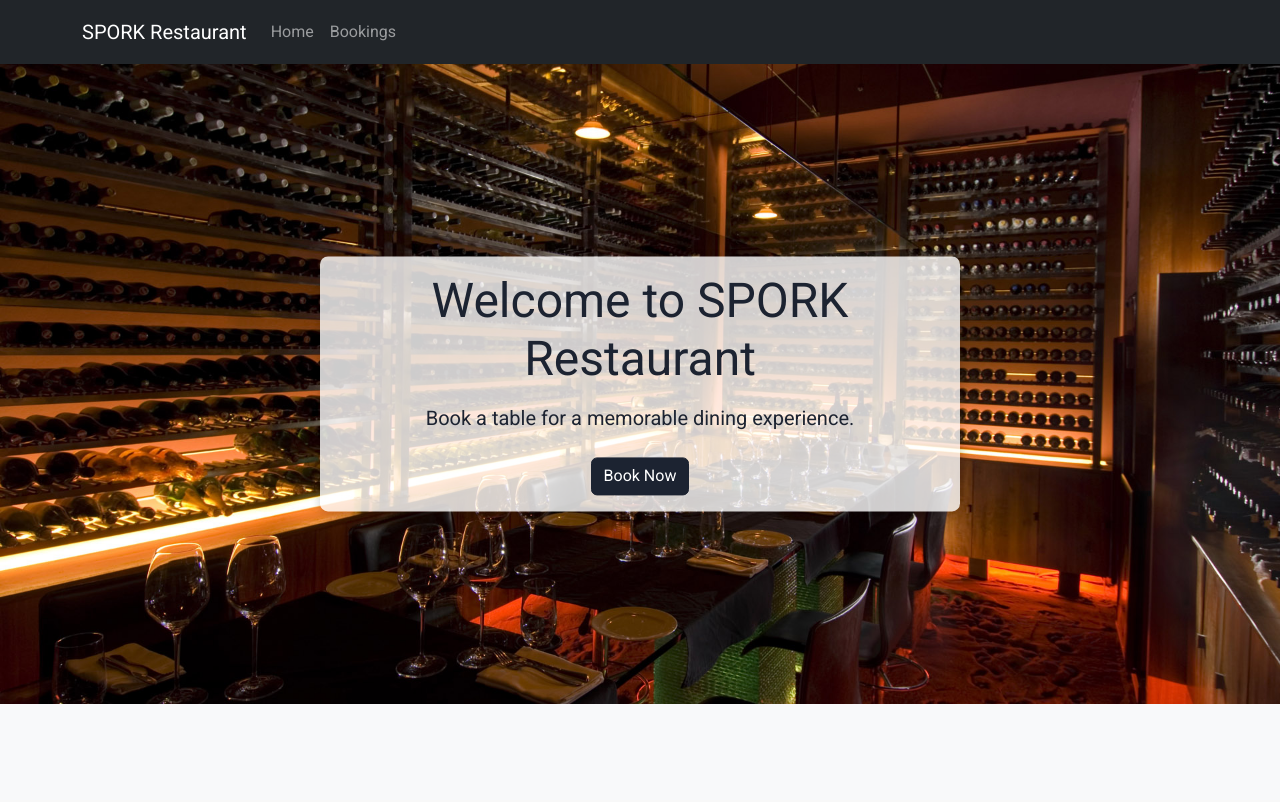
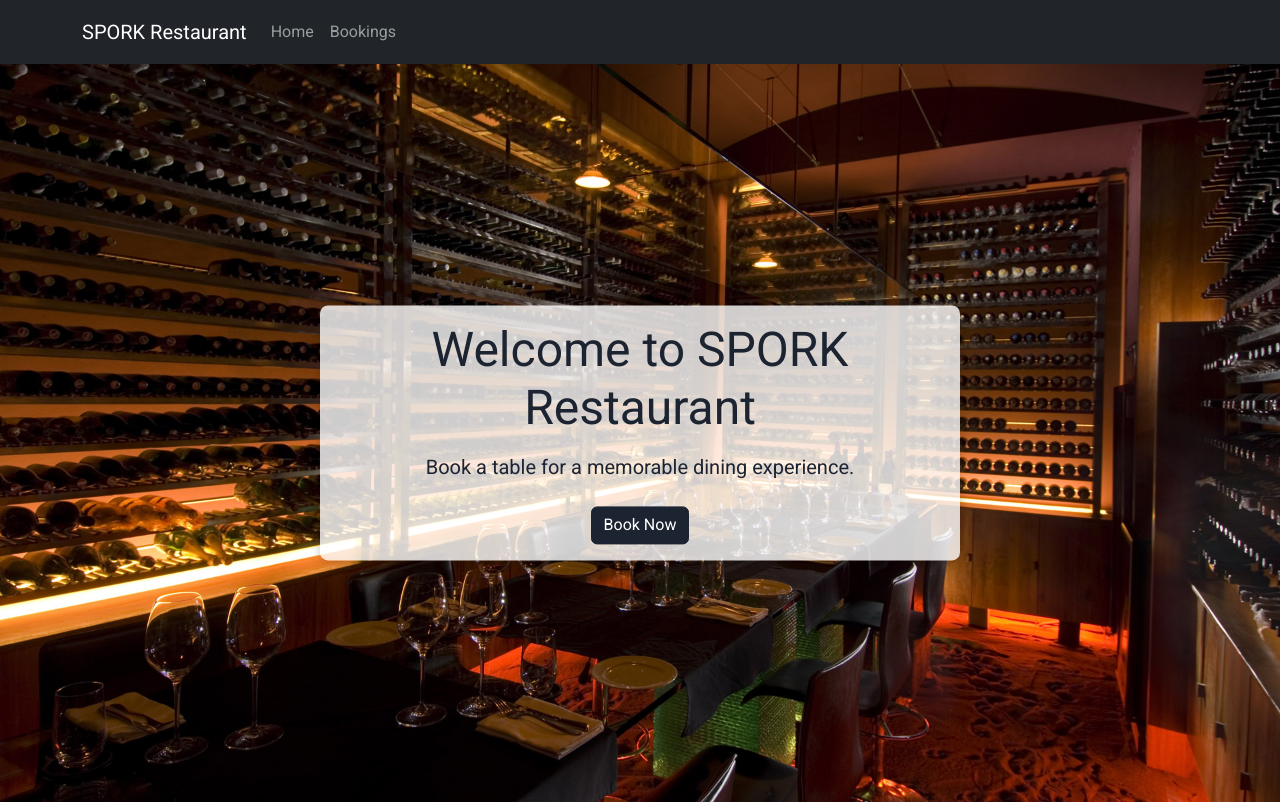
Before and after one commit to tronborg2000/Restaurant-Booking-One, a Flask app: page / in a window 1280 px wide. Before the commit the page ends 704 px from the top, so only its background shows below. Run offline with Flask 2, Linux system fonts and the light colour scheme; some libraries are stand-ins or nearby versions.

Commit message:
fix hero image css

```diff
--- a/assets/css/styles.css
+++ b/assets/css/styles.css
@@ -1,6 +1,13 @@
 @import url('https://fonts.googleapis.com/css?family=Roboto:400,700&display=swap');
 
-/* Apply the Roboto font to the entire body */
+
+html, body {
+  height: 100%;
+  margin: 0;
+  padding: 0;
+}
+
+
 body {
   font-family: 'Roboto', sans-serif;
 }
@@ -31,12 +38,13 @@ body {
 
 /* Hero section */
 .hero-section {
-  height: 80vh;
+  height: calc(100vh - 62px);
   background-image: url("/assets/images/heroimage.jpg");
   background-size: cover;
   background-position: center;
   position: relative;
 }
+
 
 .hero-text-wrapper {
   position: absolute;
```
